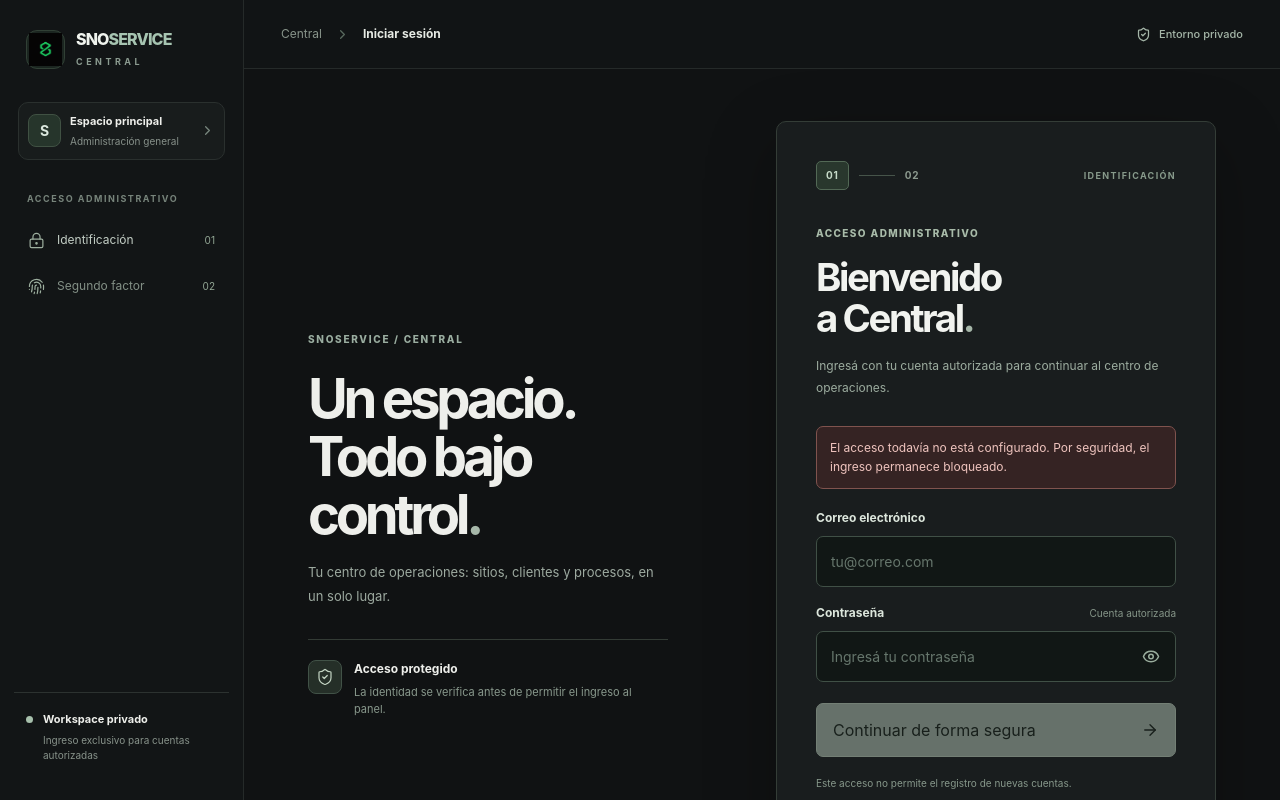
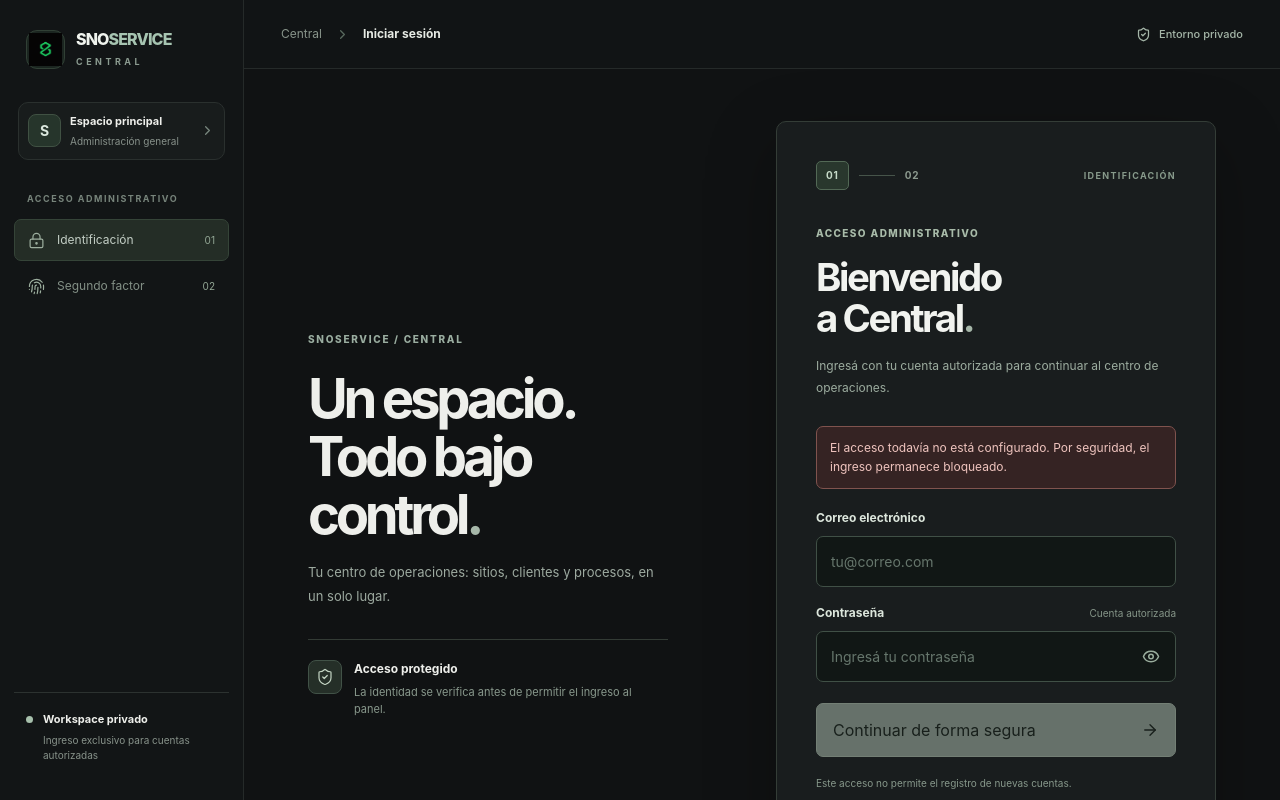
Before and after one commit to CamiloSoca/snoservice-web, a Next.js app: page /admin/login in a window 1280 px wide. Shown: the top 800 px of the page. Built offline with nearby package versions, Linux system fonts and the light colour scheme.

Commit message:
fix(auth): highlight active authentication step in sidebar

```diff
--- a/app/admin/access-shell.tsx
+++ b/app/admin/access-shell.tsx
@@ -20,7 +20,7 @@ export function AccessShell({ phase, children }: { phase: 'login' | 'mfa'; child
         <ChevronRight size={15} aria-hidden="true" />
       </div>
       <div className="sno-access-rail-label">ACCESO ADMINISTRATIVO</div>
-      <div className="sno-access-rail-item">
+      <div className={'sno-access-rail-item' + (!second ? ' is-current' : '')}>
         <LockKeyhole size={17} strokeWidth={1.7} aria-hidden="true" />
         <span>Identificación</span>
         <span className="sno-access-rail-index">01</span>
```
